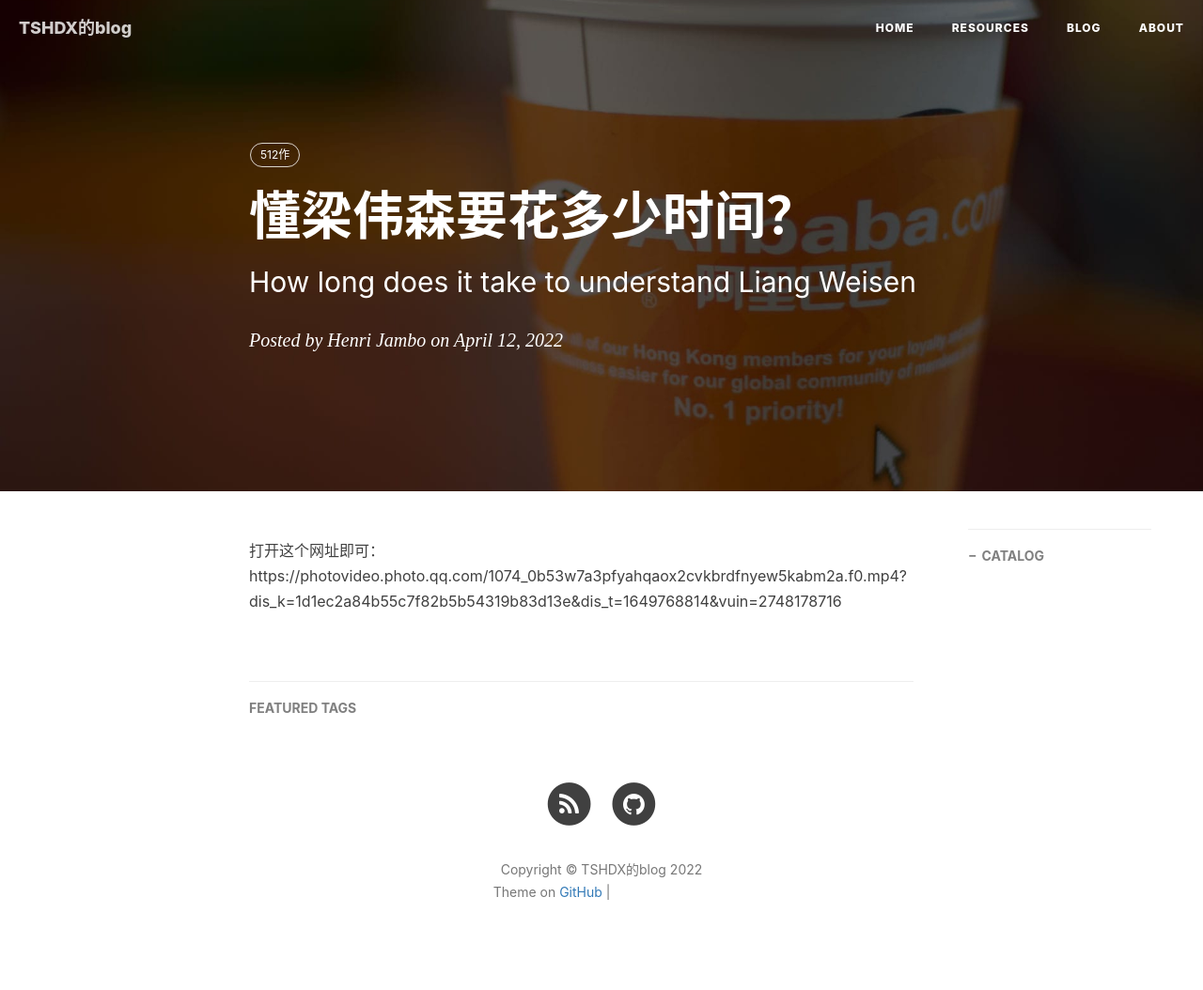
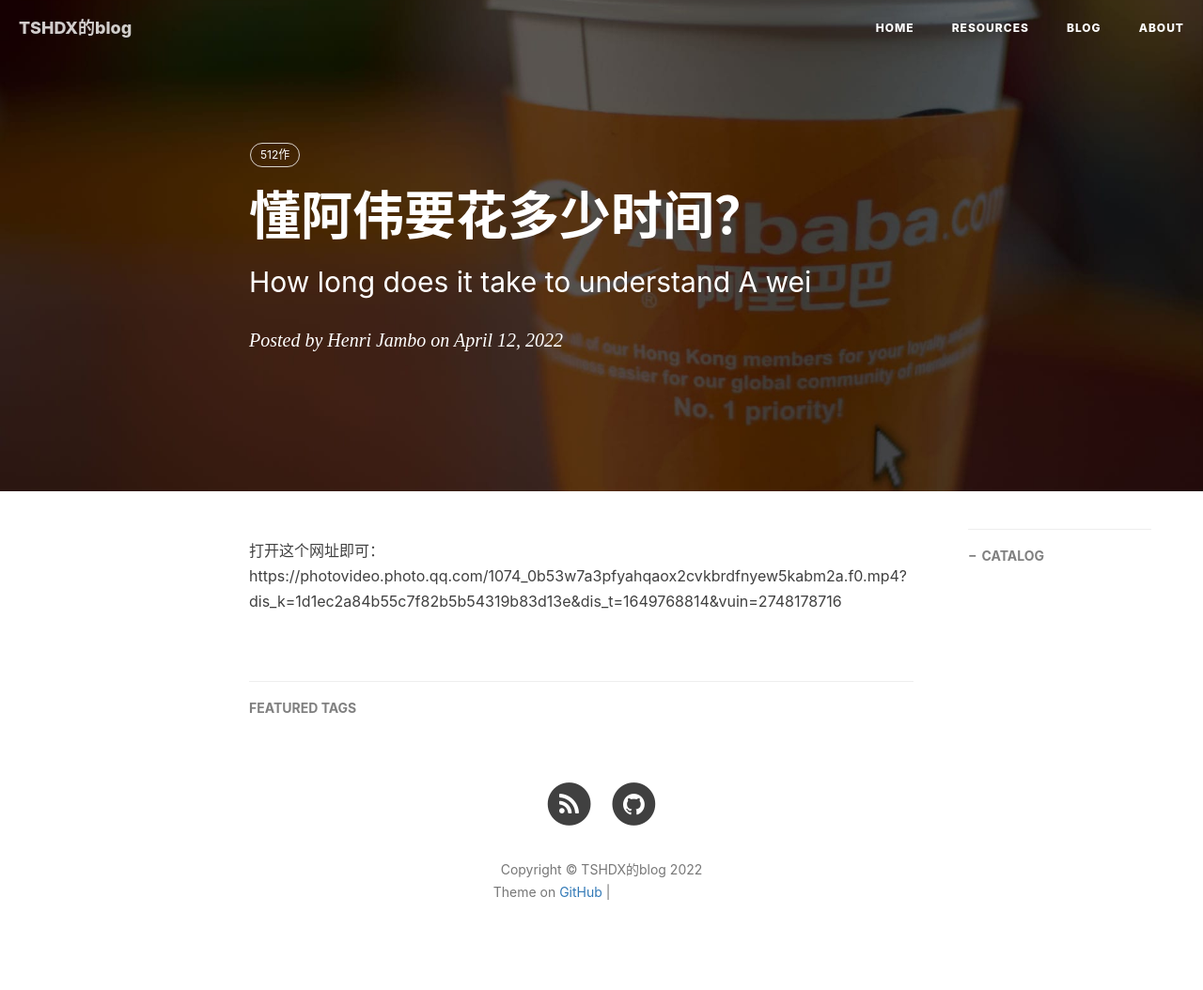
Before and after one commit to twodgirl/twodgirl.github.io, a Jekyll site: the page built from _posts/2022-4-12-懂阿伟要花多少时间.md, in a window 1280 px wide. Shown: the whole page at 94% size. Built offline with Jekyll 4.4.1, drawn with Linux system fonts in a browser that asks for light colours; nearby versions of some CDN libraries; comment, search, counter and statistics services are not loaded; grey boxes are pictures that could not be loaded.

Commit message:
Update 2022-4-12-懂阿伟要花多少时间.md

```diff
--- a/_posts/2022-4-12-懂阿伟要花多少时间.md
+++ b/_posts/2022-4-12-懂阿伟要花多少时间.md
@@ -1,7 +1,7 @@
 ---
 layout:     post
-title:      懂梁伟森要花多少时间？
-subtitle:   How long does it take to understand Liang Weisen
+title:      懂阿伟要花多少时间？
+subtitle:   How long does it take to understand A wei
 date:       2022-4-12
 author:     Henri Jambo
 header-img: img/post-bg-alibaba.jpg
```
